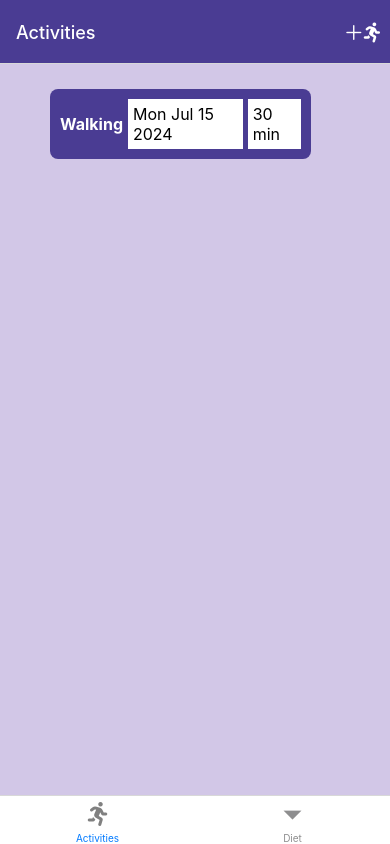
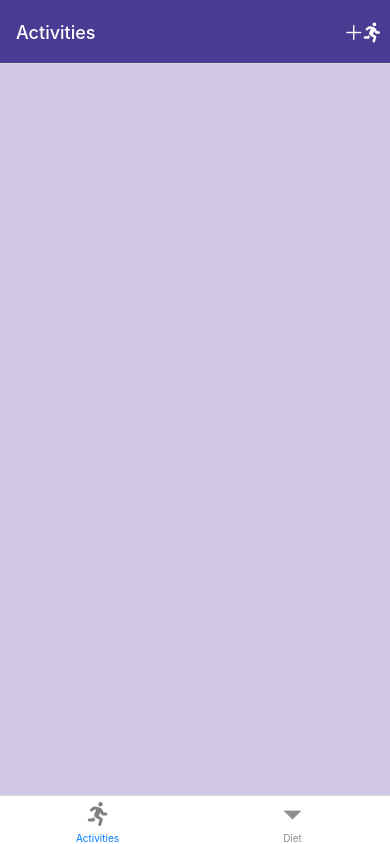
Before and after one commit to cold-flatwhite/assignment2, a React Native app: screen /Activities in a window 390 px wide. Built offline with nearby package versions, Linux system fonts and the light colour scheme.

Commit message:
Modified AddActivityScreen  to use context for adding new activities. Ensured ActivitiesScreen reflects updated activities when navigating back from AddActivityScreen.

```diff
--- a/components/ActivityContext.js
+++ b/components/ActivityContext.js
@@ -7,19 +7,13 @@ export const useActivity = () => useContext(ActivityContext);
 
 export const ActivityProvider = ({ children }) => {
   const [activities, setActivities] = useState([
-    {
-      id: 1,
-      itemType: "Walking",
-      data: "30 min",
-      date: "Mon Jul 15 2024",
-      special: false,
-    },
+
   ]);
   const addActivity = (activity) => {
     setActivities((preActivitites) => [...preActivitites, activity]);
   };
   return (
-    <ActivityContext.Provider value={{ activities, setActivities }}>
+    <ActivityContext.Provider value={{ activities, addActivity }}>
       {children}
     </ActivityContext.Provider>
   );
--- a/screens/AddActivityScreen.js
+++ b/screens/AddActivityScreen.js
@@ -13,6 +13,7 @@ import { useActivity } from "../components/ActivityContext";
 
 
 const AddActivityScreen = ({ navigation }) => {
+  const {addActivity} = useActivity();
   const [activityType, setActivityType] = useState(null);
   const [duration, setDuration] = useState("");
   const [date, setDate] = useState(null);
@@ -51,6 +52,14 @@ const AddActivityScreen = ({ navigation }) => {
     if (!validateInputs()) {
       return;
     }
+    const newActivity = {
+      id: Date.now(),
+      itemType: activityType,
+      data: `${duration} min`,
+      date: date.toDateString(),
+      special: false,
+    };
+    addActivity(newActivity);
     navigation.goBack();
   };
 
```
